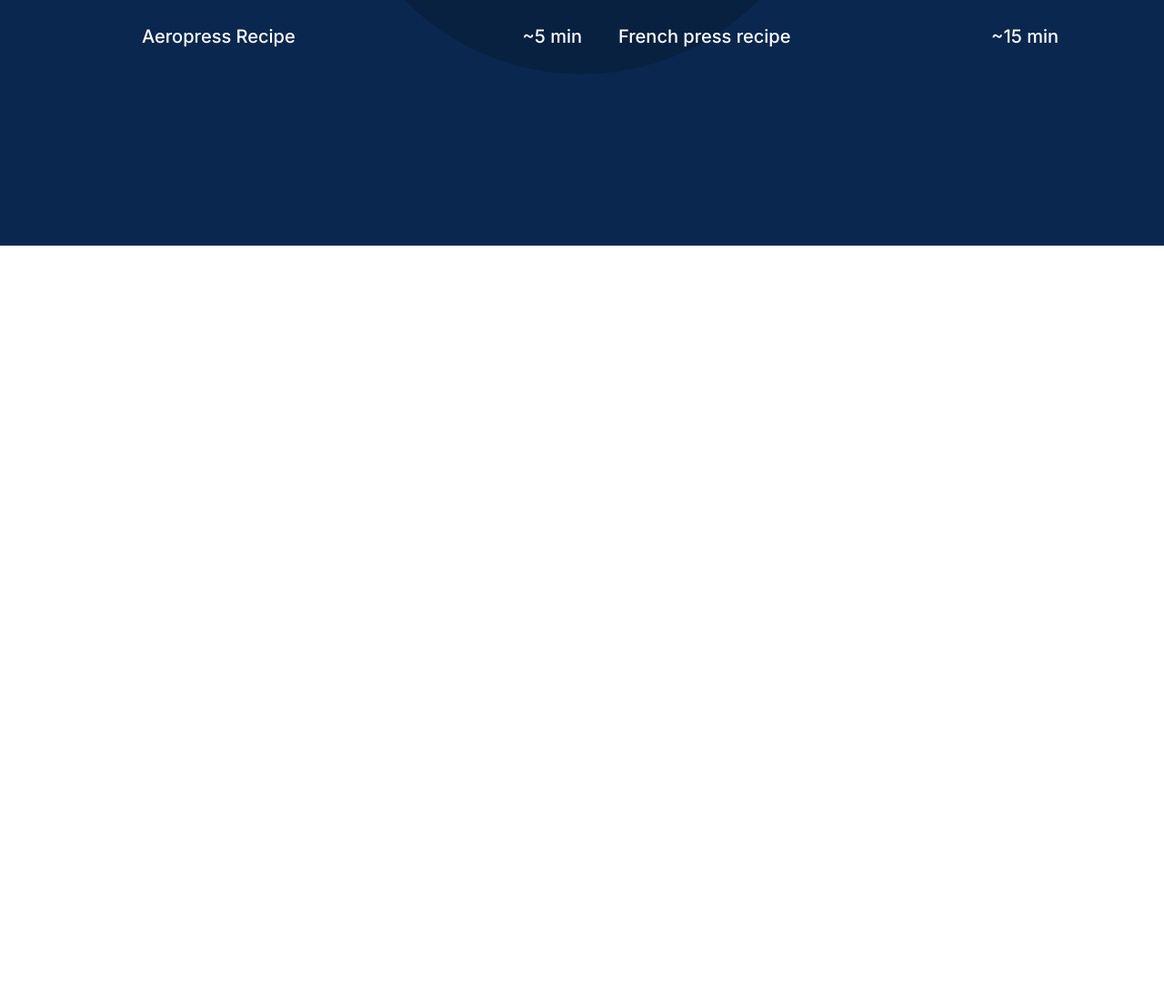
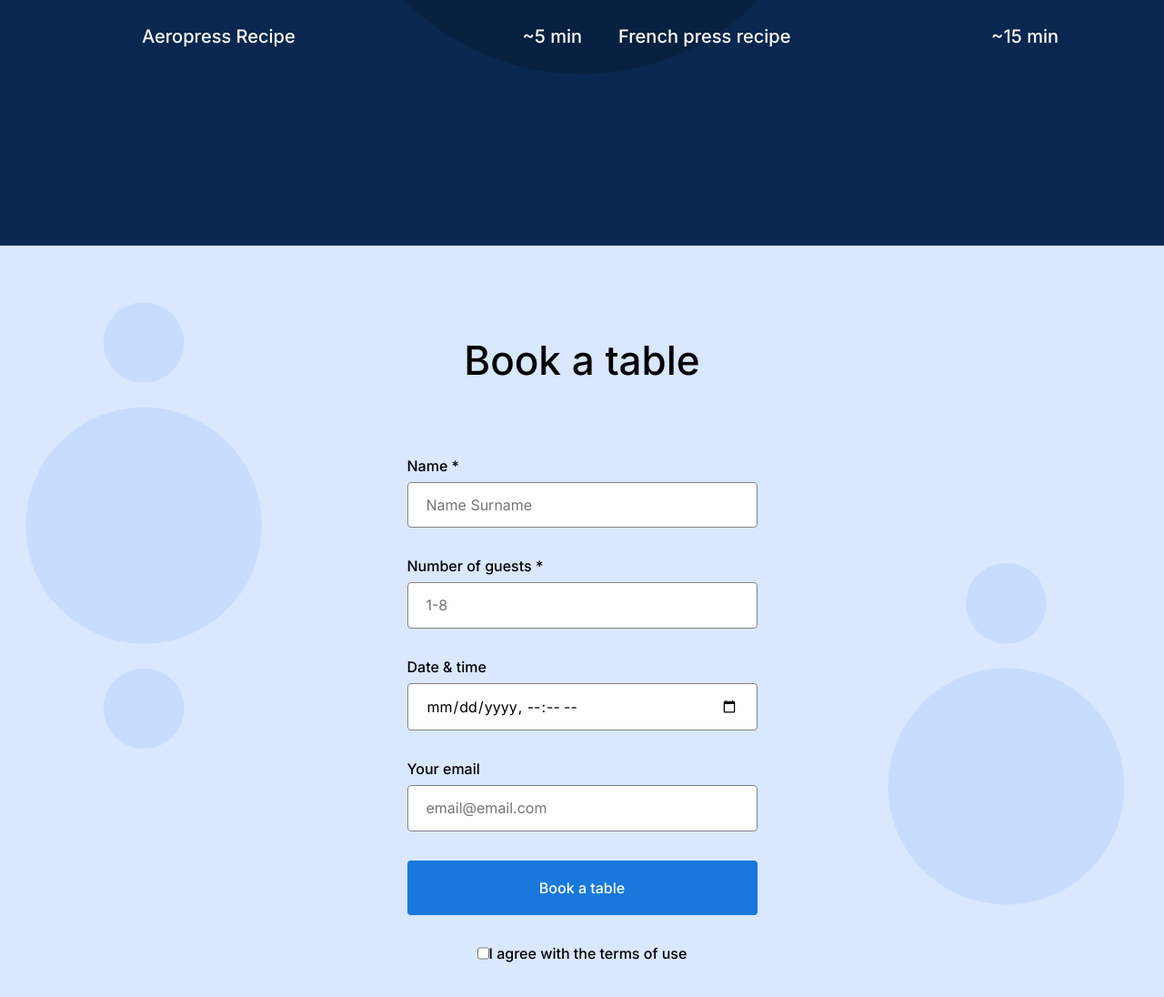
Before and after one commit to Sime924/se_project_coffeeshop, a plain HTML site: page index.html in a window 1280 px wide. Shown: the part 1396-2492 px from the top of the page at 91% size. Before the commit the page ends 1666 px from the top, so only its background shows below. Drawn offline with nearby package versions, Linux system fonts and the light colour scheme.

Commit message:
project 2 stg 3 update

```diff
--- a/index.html
+++ b/index.html
@@ -103,7 +103,59 @@
             </li>
           </ul>
         </section>
-        <section class="reservation" id="reserve"></section>
+        <section class="reservation" id="reserve">
+          <h2 class="reservation__title">Book a table</h2>
+          <form class="reservation__form form">
+            <fieldset class="form__fieldset">
+              <label for="name-input" class="form__label">
+                Name *
+                <input
+                  required
+                  type="text"
+                  id="name-input"
+                  placeholder="Name Surname"
+                  class="form__input"
+                />
+              </label>
+              <label for="guests-input" class="form__label">
+                Number of guests *
+                <input
+                  required
+                  type="number"
+                  class="form__input"
+                  id="guests-input"
+                  min="1"
+                  max="8"
+                  placeholder="1-8"
+                />
+              </label>
+              <label for="datetime-input" class="form__label">
+                Date & time
+                <input
+                  required
+                  type="datetime-local"
+                  class="form__input"
+                  id="datetime-input"
+                />
+              </label>
+              <label for="email-input" class="form__label">
+                Your email
+                <input
+                  required
+                  type="email"
+                  class="form__input"
+                  id="email-input"
+                  placeholder="email@email.com"
+                />
+              </label>
+            </fieldset>
+            <button class="form__button">Book a table</button>
+            <label for="checkbox" class="form__checkbox">
+              <input type="checkbox" class="form__checkbox" id="checkbox" />
+              I agree with the terms of use
+            </label>
+          </form>
+        </section>
         <section class="menu" id="menu"></section>
         <section class="about" id="about"></section>
       </main>
--- a/pages/index.css
+++ b/pages/index.css
@@ -155,3 +155,78 @@
   font-size: 20px;
   line-height: 30px;
 }
+
+.reservation {
+  padding: 100px 0 120px;
+  background-color: #d9e7ff;
+  background-image: url(../images/background_reservation.svg);
+  background-position: center;
+  background-repeat: no-repeat;
+  background-size: cover;
+}
+
+.reservation__title {
+  font-family: "inter", "Arial", sans-serif;
+  font-style: normal;
+  font-weight: 500;
+  font-size: 44px;
+  line-height: 52px;
+  text-align: center;
+  margin: 0 0 80px;
+}
+
+.reservation__form {
+  margin: 0 auto;
+}
+
+.form {
+  max-width: 385px;
+}
+.form__fieldset {
+  margin: 0;
+  padding: 0;
+  border: none;
+}
+.form__label {
+  font-family: "inter", "Arial", sans-serif;
+  font-style: normal;
+  font-weight: 500;
+  font-size: 16px;
+  line-height: 20px;
+}
+
+.form__input {
+  display: block;
+  width: 100%;
+  box-sizing: border-box;
+  padding: 15px 20px;
+  margin: 8px 0 32px;
+  border: 1px solid #838383;
+  border-radius: 4px;
+}
+
+.form__button {
+  font-family: "inter", "Arial", sans-serif;
+  font-style: normal;
+  font-weight: 500;
+  font-size: 16px;
+  line-height: 20px;
+  padding: 20px 0;
+  width: 100%;
+  border: none;
+  margin-bottom: 32px;
+  border-radius: 4px;
+  background-color: #1878dc;
+  color: #fff;
+}
+
+.form__checkbox {
+  font-family: "inter", "Arial", sans-serif;
+  font-style: normal;
+  font-weight: 500;
+  font-size: 16px;
+  line-height: 20px;
+  display: flex;
+  justify-content: center;
+  border-radius: 2px;
+}
```
